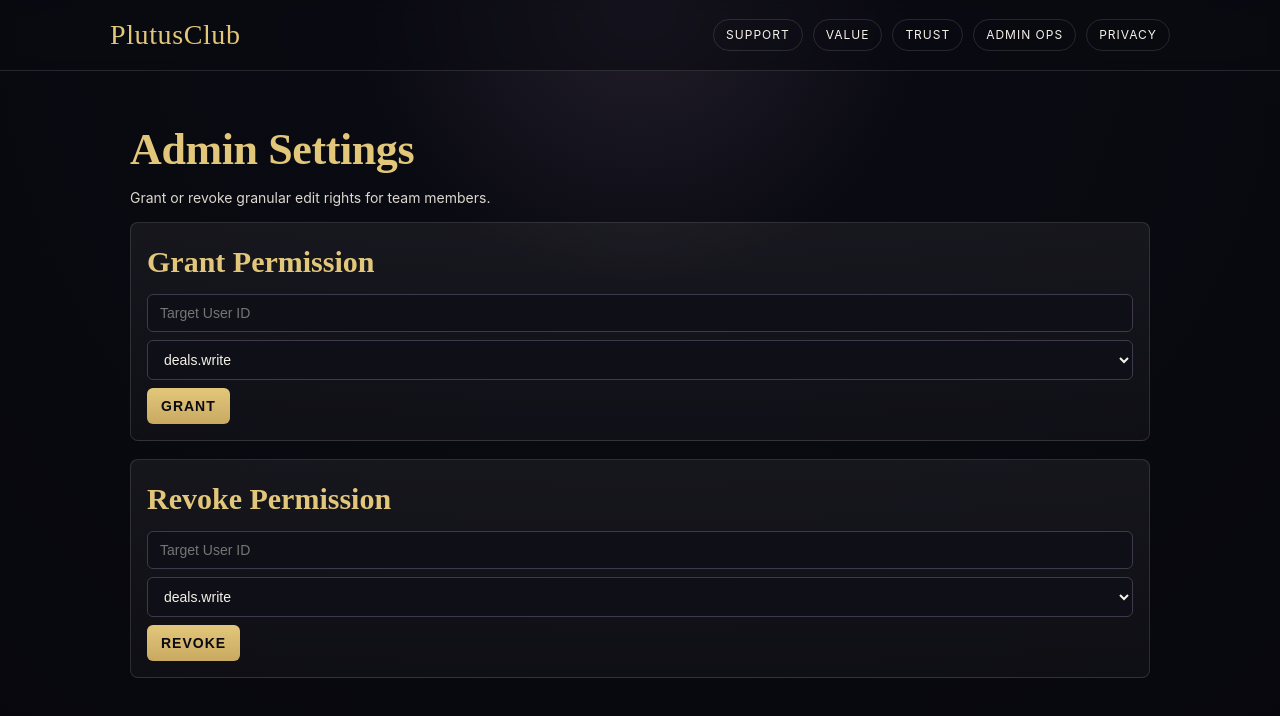
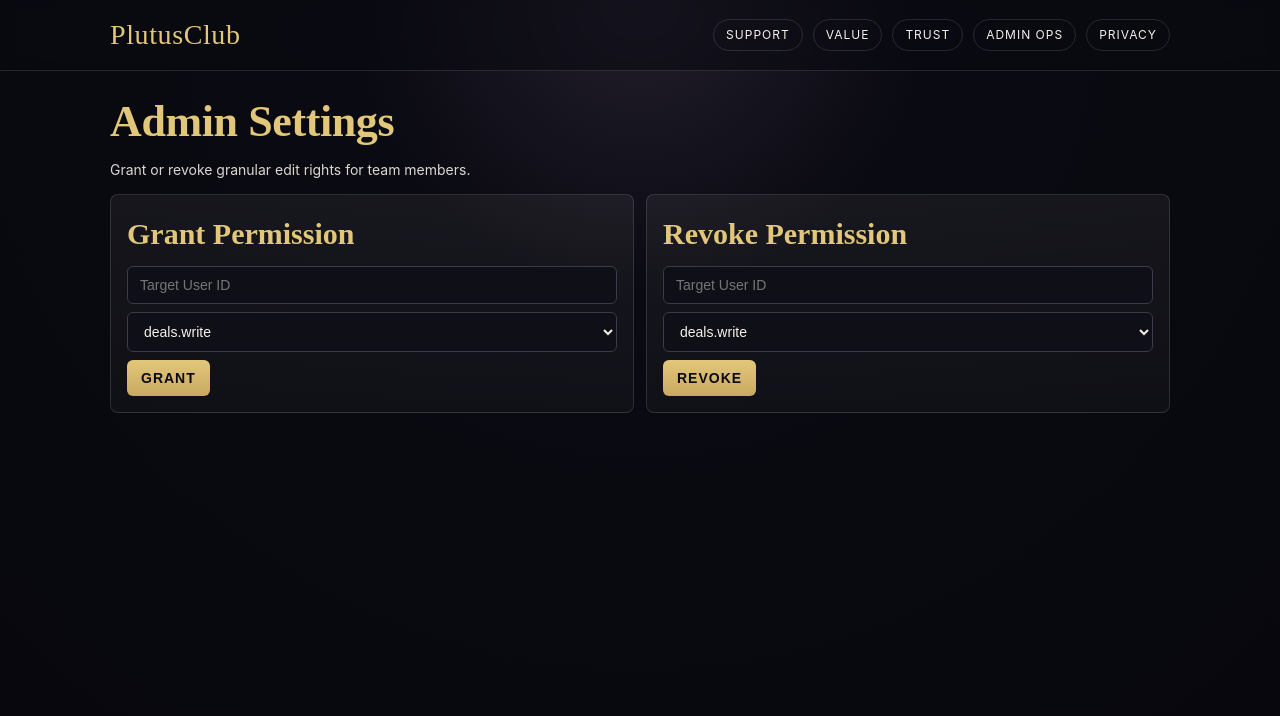
Before and after one commit to Teamtrue/luxury-members, a Next.js app in the folder luxury-members-next/: page /admin/settings in a window 1280 px wide. Shown: the top 716 px of the page. Built offline with nearby package versions, Linux system fonts and the light colour scheme.

Commit message:
Redesign admin settings page with premium dual-card layout

```diff
--- a/luxury-members-next/app/admin/settings/page.tsx
+++ b/luxury-members-next/app/admin/settings/page.tsx
@@ -1,9 +1,10 @@
 export default function AdminSettingsPage() {
   return (
-    <main>
+    <>
       <h1>Admin Settings</h1>
       <p>Grant or revoke granular edit rights for team members.</p>
 
+      <div className="grid-2">
         <section>
           <h2>Grant Permission</h2>
           <form method="post" action="/api/admin/permissions/grant">
@@ -35,6 +36,7 @@ export default function AdminSettingsPage() {
             <button type="submit">Revoke</button>
           </form>
         </section>
-    </main>
+      </div>
+    </>
   );
 }
```
Lines whose indentation alone changed are shown as unchanged.
